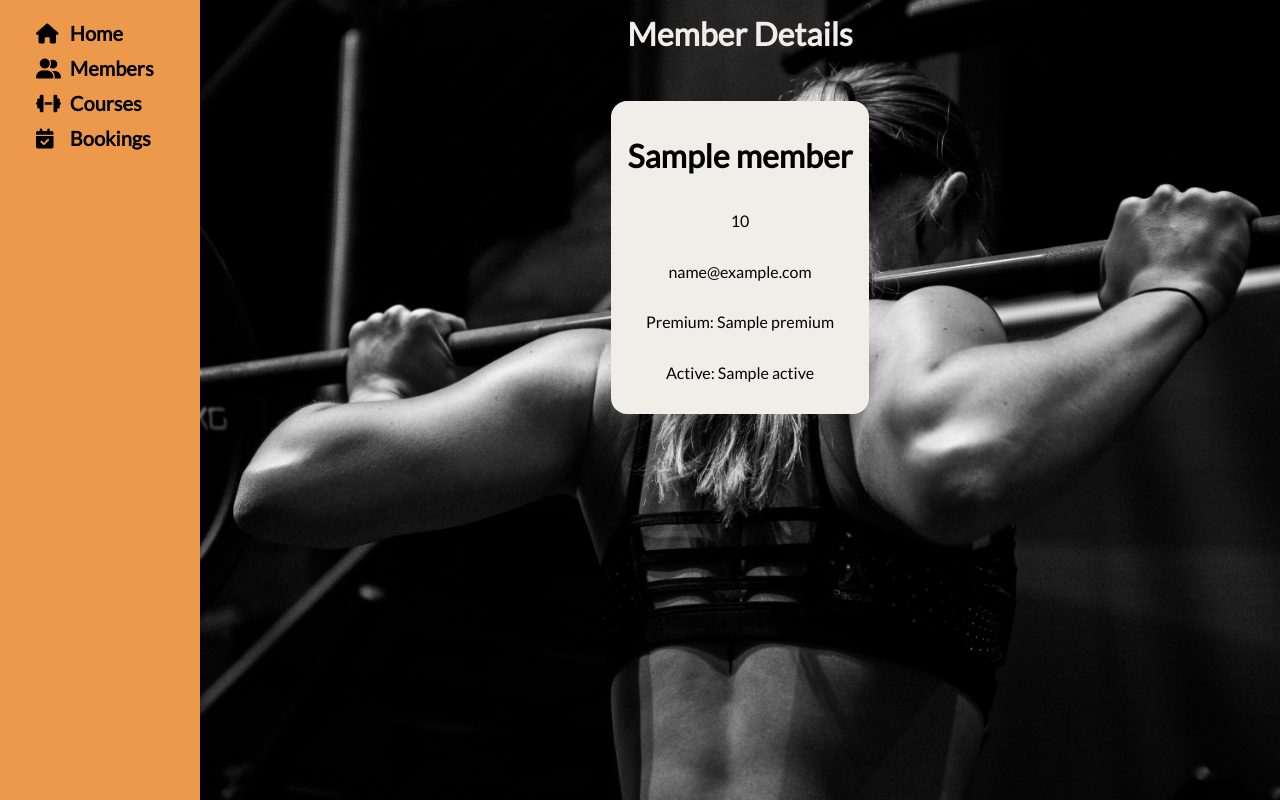
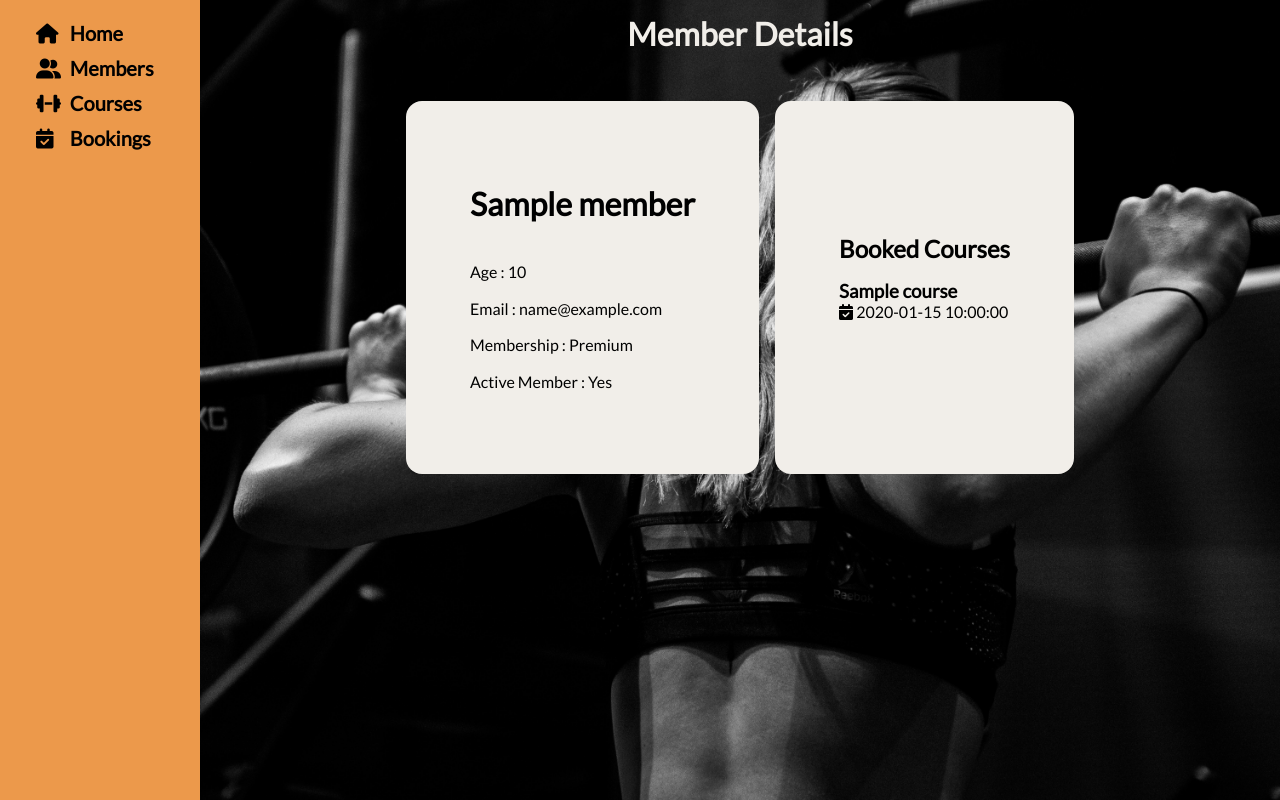
Before and after one commit to Cetins/gymmy, a Flask app: page /members/1 in a window 1280 px wide. Run offline with Flask 2, Linux system fonts and the light colour scheme; a database or web service that is not in the repository returns one stand-in record (values such as "Sample title"); some libraries are stand-ins or nearby versions.

Commit message:
member show page redesigned, more descriptive and also shows bookings of that member

```diff
--- a/controllers/member_controller.py
+++ b/controllers/member_controller.py
@@ -1,7 +1,10 @@
 from flask import Flask, render_template, request, redirect
 from flask import Blueprint
+from models.booking import Booking
 from models.member import Member
 import repositories.member_repository as member_repository
+import repositories.booking_repository as booking_repository
+import repositories.course_repository as courses_repository
 
 members_blueprint = Blueprint("members", __name__)
 
@@ -13,7 +16,12 @@ def members():
 @members_blueprint.route("/members/<id>")
 def show(id):
     member = member_repository.select(id)
-    return render_template("members/show.html", member=member)
+    bookings = booking_repository.list_bookings_for_member(id)
+    booked_courses = []
+    for booking in bookings:
+        course = courses_repository.select(booking["course_id"])
+        booked_courses.append(course)
+    return render_template("members/show.html", member=member, booked_courses=booked_courses)
 
 @members_blueprint.route("/members/new")
 def new():
--- a/repositories/booking_repository.py
+++ b/repositories/booking_repository.py
@@ -26,6 +26,12 @@ def list_bookings_for_course(course_id):
     bookings = run_sql(sql, values)
     return bookings
 
+def list_bookings_for_member(member_id):
+    sql = "SELECT * FROM bookings WHERE member_id=%s"
+    values = [member_id]
+    bookings = run_sql(sql, values)
+    return bookings
+
 def select(id):
     sql = "SELECT * FROM bookings WHERE id=%s"
     values = [id]
--- a/templates/members/index.html
+++ b/templates/members/index.html
@@ -9,8 +9,8 @@
     {% for member in members %}
     <div class="box">
         <p>Name : <a href="/members/{{ member.id }}">{{ member.name }}</a></p>
-        <p>Name : {{ member.age }}</p>
-        <p>Name : {{ member.email }}</p>
+        <p>Age : {{ member.age }}</p>
+        <p>Email : {{ member.email }}</p>
 
         {% if member.premium %}
             <p>Membership : Premium</p>
--- a/templates/members/show.html
+++ b/templates/members/show.html
@@ -5,14 +5,34 @@
 <header class="title">
     <h1>Member Details</h1>
 </header>
-<article class="container">
-    <div class="box">
-        <h1>{{ member.name }}</h1>
-        <p>{{ member.age }}</p>
-        <p>{{ member.email }}</p>
-        <p>Premium: {{ member.premium }}</p>
-        <p>Active: {{ member.active }}</p>
-    </div>
-</article>
+<section class="container">
+    <article class="box main-box">
+        <div>
+            <h1>{{ member.name }}</h1><br>
+            <p>Age : {{ member.age }}</p><br>
+            <p>Email : {{ member.email }}</p><br>
+
+            {% if member.premium %}
+                <p>Membership : Premium</p><br>
+            {% else %}
+                <p>Membership : Standard</p><br>
+            {% endif %}
+
+            {% if member.active %}
+                <p>Active Member : Yes</p><br>
+            {% else %}
+                <p>Active Member : No</p><br>
+            {% endif %}
+        </div>
+    </article>
+    <article class="box main-box">
+        <div>
+            <h2>Booked Courses</h2><br>
+            {% for course in booked_courses %}
+            <h3>{{ course.title }}</h3><p><i class="fa-solid fa-calendar-check"></i> {{ course.date }}</p><br>
+            {% endfor %}
+        </div>
+    </article>
+</section>
 
 {% endblock %}
```
